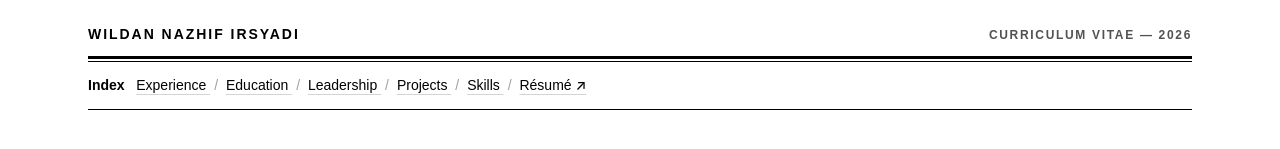
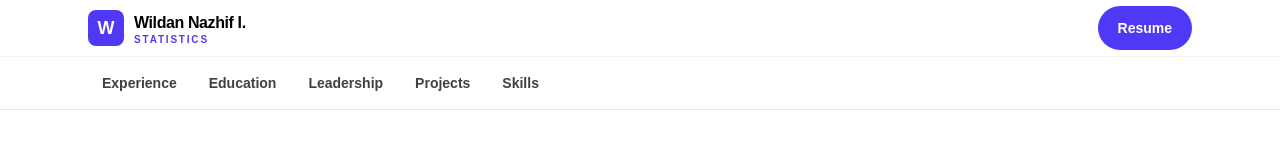
Before and after one commit to wildannazhif/portofolio-wildan, an Astro site: page / in a window 1280 px wide. Shown: the top 149 px of the page. Built offline with nearby package versions, Linux system fonts and the light colour scheme; Astro itself is replaced by a stand-in of ours; grey boxes are pictures that could not be loaded.

Commit message:
revert: restore v2 design (undo Long Document redesign)
User prefers the previous design. Restores all 13 files to their
pre-redesign state (main @ 22410a03): pill hero + badge, stat cards,
indigo banner, side-stripe cards, dark skills panel, centred footer.

```diff
--- a/src/components/Header.astro
+++ b/src/components/Header.astro
@@ -2,47 +2,38 @@
 import { nav, profile } from "../data/portfolio.ts";
 ---
 
-<!--
-  Masthead, not an app bar: static (document-like, no sticky), double rule,
-  index as plain text links separated by slashes. No pills, no buttons,
-  no badge. This is a table of contents, not a nav bar.
--->
-<header class="mx-auto max-w-6xl px-4 pt-6 sm:px-6">
-  <div class="flex flex-wrap items-baseline justify-between gap-x-6 gap-y-1">
-    <p class="text-sm font-bold tracking-[0.14em] text-black">
-      {profile.name.toUpperCase()}
-    </p>
-    <p class="tnum text-xs font-bold tracking-[0.14em] text-neutral-600">
-      CURRICULUM VITAE — 2026
-    </p>
+<header class="sticky top-0 z-50 border-b border-neutral-200 bg-white">
+  <div class="mx-auto flex h-14 max-w-6xl items-center justify-between gap-3 px-4 sm:px-6">
+    <a href="#" class="flex min-h-11 items-center gap-2.5" aria-label="Back to top">
+      <span class="flex h-9 w-9 shrink-0 items-center justify-center rounded-lg bg-indigo-600 text-lg font-bold text-white">W</span>
+      <span class="leading-none">
+        <span class="block text-base font-bold tracking-tight text-black">{profile.shortName}</span>
+        <span class="block text-[10px] font-bold uppercase tracking-[0.18em] text-indigo-600">Statistics</span>
+      </span>
+    </a>
+    <a
+      href={profile.resume}
+      target="_blank"
+      rel="noreferrer"
+      class="flex min-h-11 shrink-0 items-center rounded-full bg-indigo-600 px-5 text-sm font-bold text-white"
+    >
+      Resume
+    </a>
   </div>
-  <!-- Double rule: the masthead divider. -->
-  <div class="mt-3 border-t-[3px] border-black">
-    <div class="mt-[2px] border-t border-black"></div>
-  </div>
-  <nav aria-label="Contents" class="py-3">
-    <p class="text-sm leading-relaxed text-black">
-      <span class="font-bold">Index&nbsp;&nbsp;</span>
+  <nav aria-label="Sections" class="border-t border-neutral-100">
+    <ul class="mx-auto flex max-w-6xl gap-1 overflow-x-auto px-4 py-1.5 sm:px-6 [scrollbar-width:none] [&::-webkit-scrollbar]:hidden">
       {
-        nav.map((item, i) => (
-          <span>
-            {i > 0 && <span aria-hidden="true" class="px-1 text-neutral-400">/</span>}
-            <a href={item.href} class="font-medium underline decoration-neutral-300 underline-offset-4 hover:decoration-black">
+        nav.map((item) => (
+          <li class="shrink-0">
+            <a
+              href={item.href}
+              class="flex min-h-10 items-center rounded-full px-3.5 text-sm font-bold text-neutral-700 hover:bg-indigo-50 hover:text-indigo-700"
+            >
               {item.label}
             </a>
-          </span>
+          </li>
         ))
       }
-      <span aria-hidden="true" class="px-1 text-neutral-400">/</span>
-      <a
-        href={profile.resume}
-        target="_blank"
-        rel="noreferrer"
-        class="font-medium underline decoration-neutral-300 underline-offset-4 hover:decoration-black"
-      >
-        Résumé&nbsp;↗
-      </a>
-    </p>
+    </ul>
   </nav>
-  <div class="border-t border-black"></div>
 </header>
```
